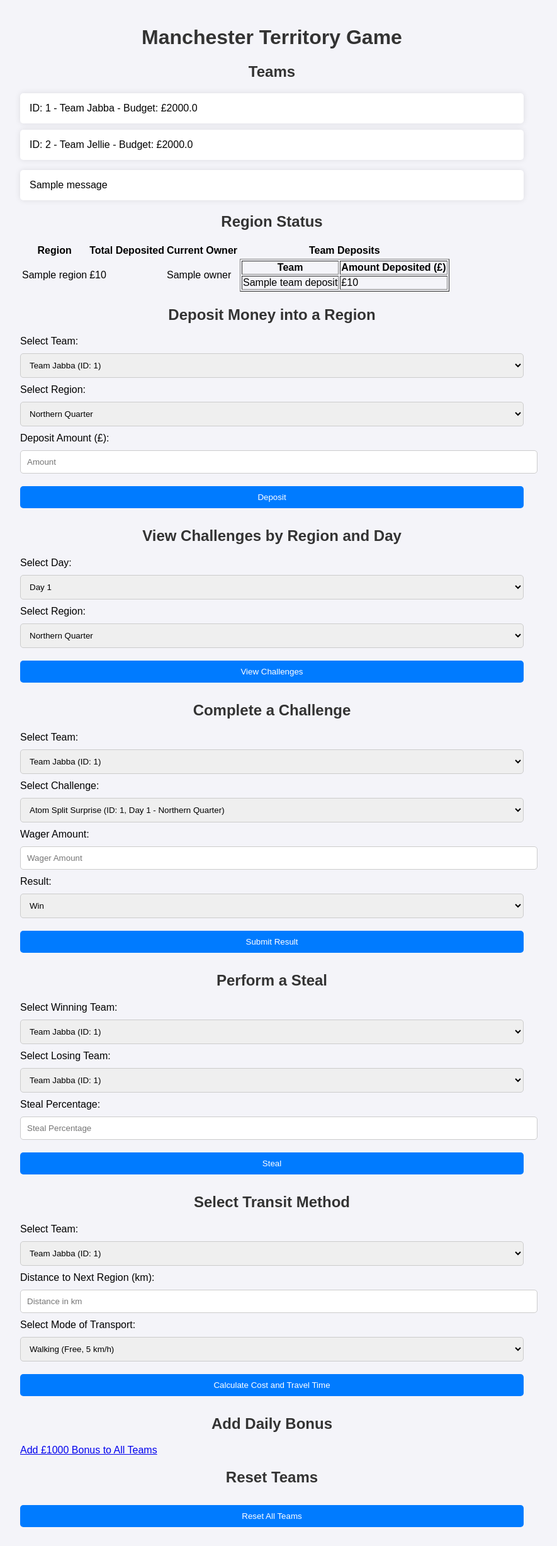
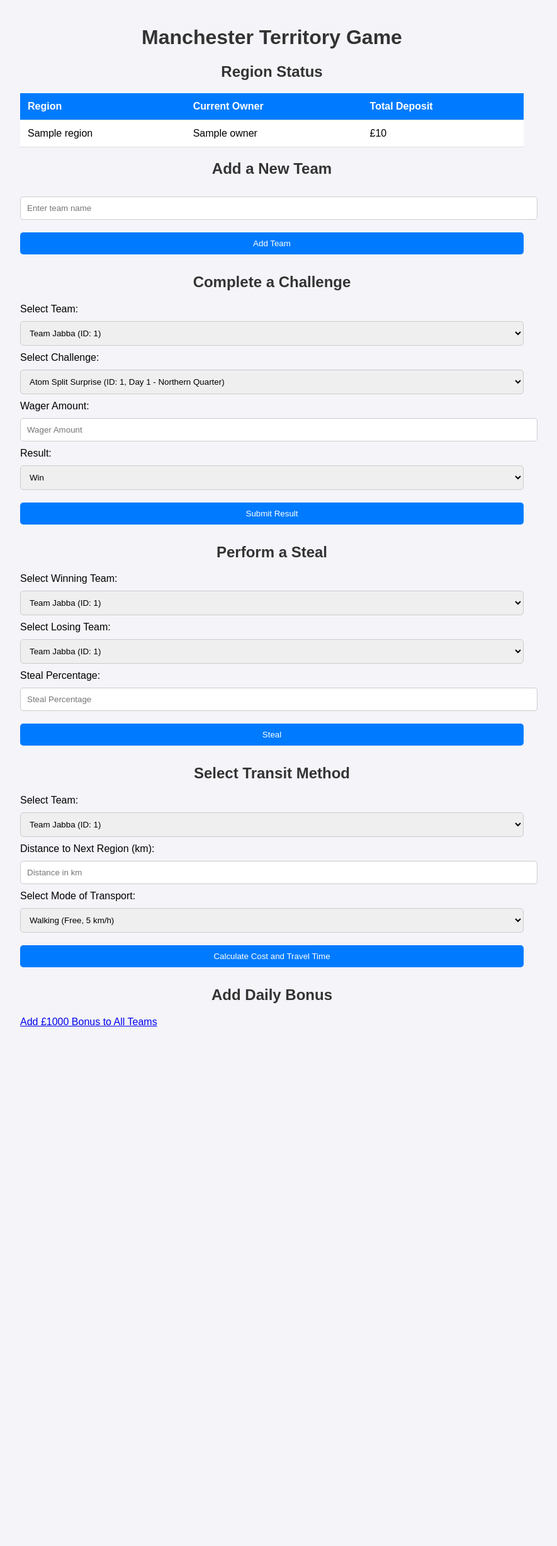
Before and after one commit to jelmerkoppelmans/manchestergame, a Flask app: template templates/index.html in a window 1280 px wide. Shown: the whole page at 63% size, without its empty margins (208-1093 px from the left). After the commit the page ends 1630 px from the top, so only its background shows below. Run offline with Flask 3, Linux system fonts and the light colour scheme; tables that the repository leaves empty hold one stand-in row (values such as "Sample post"); the template is opened without the code that fills it: values that come from a table or form of the project are taken from there, most other values are stand-ins (such as "Sample title", 1, 10 or a date in 2020); one stand-in notice (Sample message) is shown; some libraries are stand-ins or nearby versions.

Commit message:
Improve tables

```diff
--- a/static/style.css
+++ b/static/style.css
@@ -48,7 +48,31 @@ button:hover {
     background-color: #0056b3;
 }
 
-@media (max-width: 600px) {
+/* General table styling */
+table {
+    width: 100%;
+    border-collapse: collapse;
+    margin: 20px 0;
+    font-size: 16px;
+    text-align: left;
+}
+
+table th, table td {
+    padding: 12px;
+    border-bottom: 1px solid #ddd;
+}
+
+table th {
+    background-color: #007bff;
+    color: white;
+}
+
+table td {
+    background-color: #fff;
+}
+
+/* Responsive table for mobile devices */
+@media screen and (max-width: 600px) {
     .container {
         padding: 10px;
     }
--- a/templates/index.html
+++ b/templates/index.html
@@ -5,6 +5,7 @@
     <meta name="viewport" content="width=device-width, initial-scale=1.0">
     <title>Manchester Territory Game</title>
     <link rel="stylesheet" href="{{ url_for('static', filename='style.css') }}">
+    <!-- Include the canvas-confetti library -->
     <script src="https://cdn.jsdelivr.net/npm/canvas-confetti@1.4.0/dist/confetti.browser.min.js"></script>
 </head>
 <body>
@@ -12,113 +13,32 @@
     <div class="container">
         <h1>Manchester Territory Game</h1>
 
-        <!-- Teams List -->
-        <h2>Teams</h2>
-        <ul>
-            {% for team in teams %}
-            <li>ID: {{ team.id }} - {{ team.name }} - Budget: £{{ team.budget }}</li>
-            {% endfor %}
-        </ul>
-
-        <!-- Flash messages -->
-        {% with messages = get_flashed_messages() %}
-        {% if messages %}
-        <ul class="flash-messages">
-            {% for message in messages %}
-            <li>{{ message }}</li>
-            {% endfor %}
-        </ul>
-        {% endif %}
-        {% endwith %}
-
-        <!-- Region Ownership and Deposit Summary -->
+        <!-- Region Status Table -->
         <h2>Region Status</h2>
         <table>
             <thead>
                 <tr>
                     <th>Region</th>
-                    <th>Total Deposited</th>
                     <th>Current Owner</th>
-                    <th>Team Deposits</th>
+                    <th>Total Deposit</th>
                 </tr>
             </thead>
             <tbody>
-                {% for region, data in region_deposits.items() %}
+                {% for region, info in region_deposits.items() %}
                 <tr>
-                    <td>{{ region }}</td>
-                    <td>£{{ data.total }}</td>
-                    <td>{{ data.owner if data.owner else "None" }}</td>
-                    <td>
-                        <table border="1">
-                            <thead>
-                                <tr>
-                                    <th>Team</th>
-                                    <th>Amount Deposited (£)</th>
-                                </tr>
-                            </thead>
-                            <tbody>
-                                {% for team_name, amount in data.team_deposits.items() %}
-                                <tr>
-                                    <td>{{ team_name }}</td>
-                                    <td>£{{ amount }}</td>
-                                </tr>
-                                {% endfor %}
-                            </tbody>
-                        </table>
-                    </td>
+                    <td data-label="Region">{{ region }}</td>
+                    <td data-label="Current Owner">{{ info.owner or 'None' }}</td>
+                    <td data-label="Total Deposit">£{{ info.total }}</td>
                 </tr>
                 {% endfor %}
             </tbody>
         </table>
 
-        <!-- Deposit Money Form -->
-        <h2>Deposit Money into a Region</h2>
-        <form action="/deposit" method="POST">
-            <label for="team_id">Select Team:</label>
-            <select name="team_id" required>
-                {% for team in teams %}
-                <option value="{{ team.id }}">{{ team.name }} (ID: {{ team.id }})</option>
-                {% endfor %}
-            </select>
-
-            <label for="region">Select Region:</label>
-            <select name="region" required>
-                <option value="Northern Quarter">Northern Quarter</option>
-                <option value="Ancoats">Ancoats</option>
-                <option value="Spinningfields">Spinningfields</option>
-                <option value="Castlefield">Castlefield</option>
-                <option value="Deansgate">Deansgate</option>
-                <option value="Piccadilly Gardens">Piccadilly Gardens</option>
-                <option value="Oxford Road">Oxford Road</option>
-            </select>
-
-            <label for="amount">Deposit Amount (£):</label>
-            <input type="number" name="amount" placeholder="Amount" required>
-
-            <button type="submit">Deposit</button>
-        </form>
-
-        <!-- View Challenges -->
-        <h2>View Challenges by Region and Day</h2>
-        <form action="/challenges" method="GET">
-            <label for="day">Select Day:</label>
-            <select name="day" required>
-                <option value="1">Day 1</option>
-                <option value="2">Day 2</option>
-            </select>
-
-            <label for="region">Select Region:</label>
-            <select name="region" required>
-                <option value="Northern Quarter">Northern Quarter</option>
-                <option value="Ancoats">Ancoats</option>
-                <option value="Spinningfields">Spinningfields</option>
-                <option value="Castlefield">Castlefield</option>
-                <option value="Deansgate">Deansgate</option>
-                <option value="Piccadilly Gardens">Piccadilly Gardens</option>
-                <option value="Oxford Road">Oxford Road</option>
-            </select>
-
-            <button type="submit">View Challenges</button>
+        <!-- Add New Team Form -->
+        <h2>Add a New Team</h2>
+        <form action="/add_team" method="POST">
+            <input type="text" name="team_name" placeholder="Enter team name" required>
+            <button type="submit">Add Team</button>
         </form>
 
         <!-- Complete a Challenge Form -->
@@ -189,11 +109,11 @@
             <label for="transport_mode">Select Mode of Transport:</label>
             <select name="transport_mode" required>
                 <option value="walking">Walking (Free, 5 km/h)</option>
-                <option value="bus">Bus (£5 per minute, 20 km/h)</option>
-                <option value="tram">Tram (£10 per minute, 30 km/h)</option>
-                <option value="train">Train (£15 per minute, 45 km/h)</option>
-                <option value="taxi">Taxi (£20 per minute, 40 km/h)</option>
-                <option value="uber">Uber (£25 per minute, 50 km/h)</option>
+                <option value="bus">Bus (£10 per minute, 20 km/h)</option>
+                <option value="tram">Tram (£20 per minute, 30 km/h)</option>
+                <option value="train">Train (£30 per minute, 45 km/h)</option>
+                <option value="taxi">Taxi (£40 per minute, 40 km/h)</option>
+                <option value="uber">Uber (£50 per minute, 50 km/h)</option>
             </select>
 
             <button type="submit">Calculate Cost and Travel Time</button>
@@ -203,41 +123,21 @@
         <h2>Add Daily Bonus</h2>
         <a href="/add_day_bonus" class="btn">Add £1000 Bonus to All Teams</a>
 
-        <!-- Reset Teams Button -->
-        <h2>Reset Teams</h2>
-        <form action="/admin/reset-teams" method="POST">
-            <button type="submit" class="btn">Reset All Teams</button>
-        </form>
-
     </div>
-<script>
-    // Check if the success flag was passed from the backend
-    {% if success %}
-        confetti({
-            particleCount: 150,
-            spread: 70,
-            origin: { y: 0.6 }
-        });
-    {% endif %}
-</script>
 
 
 
-<script>
-    // Trigger confetti when the region is won
-    {% if region_won %}
-        // Use the confetti function to create a burst of confetti
-        confetti({
-            particleCount: 200,  // Number of confetti pieces
-            spread: 70,          // Spread angle for confetti
-            origin: { y: 0.6 }   // Adjust starting point (y = height)
-        });
-    {% endif %}
-</script>
-
-
-
-
+    <!-- Trigger confetti if region_won is true -->
+    <script>
+        // Trigger confetti when the region is won
+        {% if region_won %}
+            confetti({
+                particleCount: 200,
+                spread: 70,
+                origin: { y: 0.6 }
+            });
+        {% endif %}
+    </script>
 
 </body>
 </html>
```
Also changed, not shown: other parts of static/style.css (+40 -0 lines).
